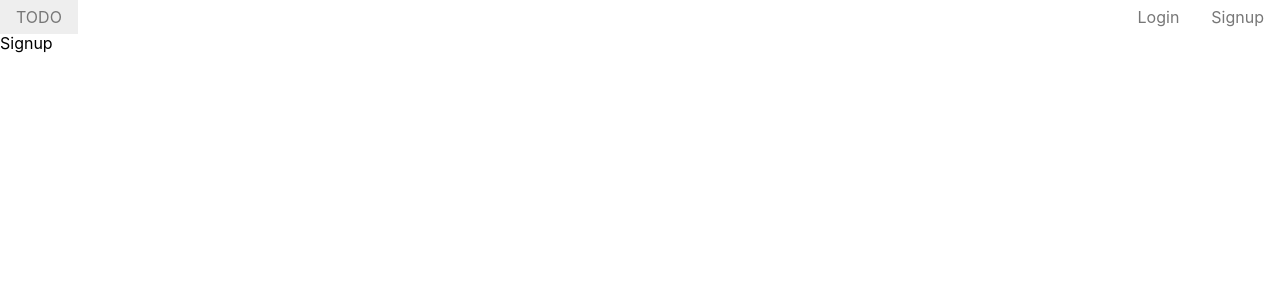
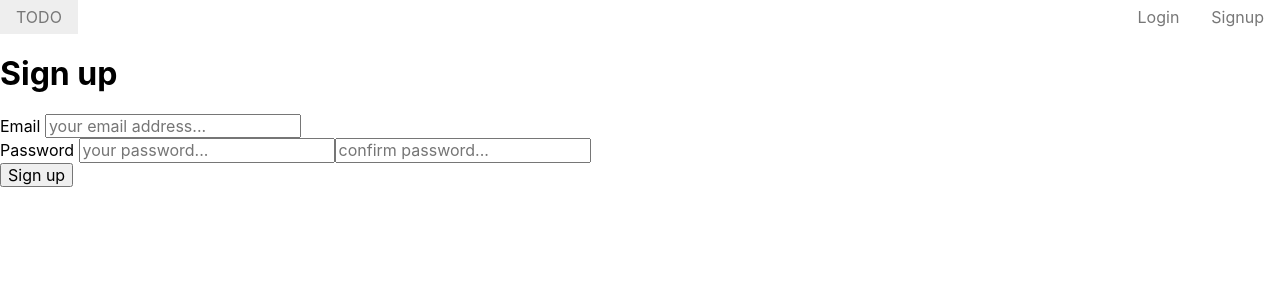
Before and after one commit to alphashuro/todo-web, a React (Create React App) app: page /signup in a window 1280 px wide. Shown: the top 300 px of the page. Built offline with nearby package versions, Linux system fonts and the light colour scheme.

Commit message:
feat: add basic content

```diff
--- a/src/pages/App.jsx
+++ b/src/pages/App.jsx
@@ -1,7 +1,18 @@
 import React from 'react'
 
 function App() {
-    return <div>App</div>
+    return <div>
+        <h1>TODO</h1>
+        <input type="text" placeholder="remember to..." />
+        <button>Add</button>
+
+        <br/>
+
+        <ul>
+            <li>Item 1</li>
+            <li>Item 2</li>
+        </ul>
+    </div>
 }
 
 export default App
--- a/src/pages/Landing.jsx
+++ b/src/pages/Landing.jsx
@@ -1,4 +1,5 @@
 import React from "react";
+import { Link } from 'react-router-dom';
 
 function Landing() {
   return (
@@ -9,9 +10,9 @@ function Landing() {
           <p class="splash-subhead">Let tech do the remembering for you</p>
           <p>
             {/* TODO: Link to signin, signup, or app page */}
-            <a href="#" class="pure-button pure-button-primary">
+            <Link to="/app" class="pure-button pure-button-primary">
               Get Started
-            </a>
+            </Link>
           </p>
         </div>
       </div>
--- a/src/pages/Login.jsx
+++ b/src/pages/Login.jsx
@@ -1,7 +1,30 @@
-import React from 'react'
+import React from "react";
 
 function Login() {
-    return <div>Login</div>
+  function handleSubmit(e) {
+    e.preventDefault();
+
+    console.log("Logging in...");
+  }
+
+  return (
+    <div>
+      <h1>Login</h1>
+      <form onSubmit={handleSubmit}>
+        <label htmlFor="email">Email</label>{" "}
+        <input type="text" name="email" placeholder="your email address..." />
+        <br />
+        <label htmlFor="password">Password</label>{" "}
+        <input
+          type="password"
+          name="password"
+          placeholder="your password...   "
+        />
+        <br />
+        <button>Login</button>
+      </form>
+    </div>
+  );
 }
 
-export default Login
+export default Login;
--- a/src/pages/Signup.jsx
+++ b/src/pages/Signup.jsx
@@ -1,7 +1,35 @@
-import React from 'react'
+import React from "react";
 
 function Signup() {
-    return <div>Signup</div>
+  function handleSubmit(e) {
+    e.preventDefault();
+
+    console.log("Signing up...");
+  }
+
+  return (
+    <div>
+      <h1>Sign up</h1>
+      <form onSubmit={handleSubmit}>
+        <label htmlFor="email">Email</label>{" "}
+        <input type="text" name="email" placeholder="your email address..." />
+        <br />
+        <label htmlFor="password">Password</label>{" "}
+        <input
+          type="password"
+          name="password"
+          placeholder="your password...   "
+        />
+        <input
+          type="password"
+          name="password_confirm"
+          placeholder="confirm password...   "
+        />
+        <br />
+        <button>Sign up</button>
+      </form>
+    </div>
+  );
 }
 
-export default Signup
+export default Signup;
```
